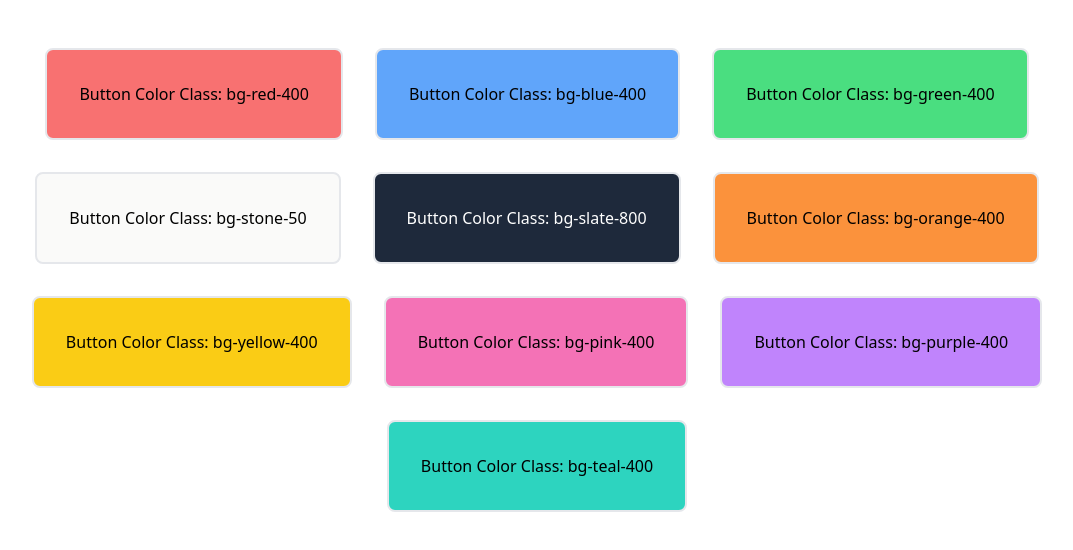
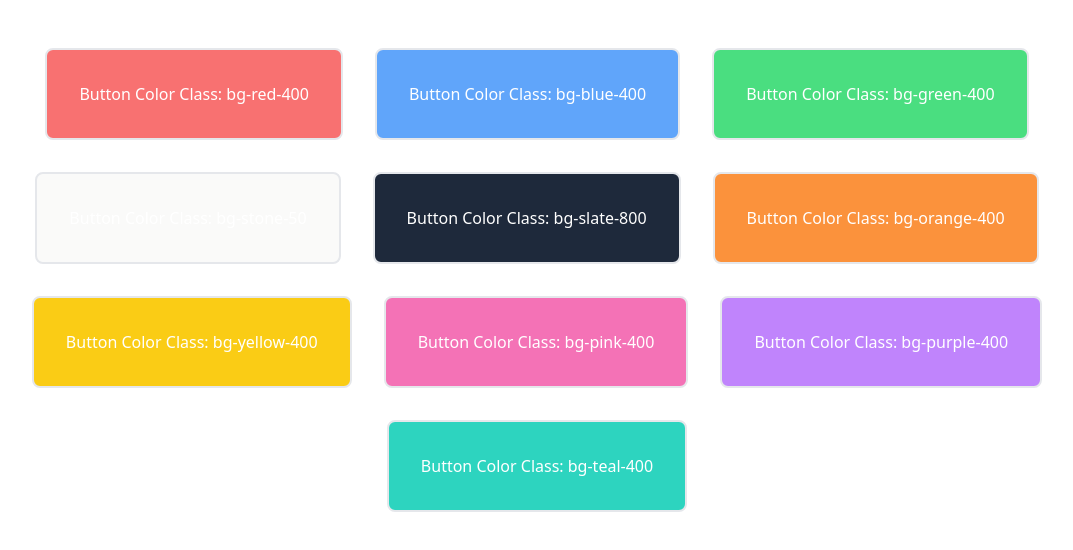
Before and after one commit to moyad37/Frontend_task, a React (Vite) app in the folder my-react-app/: page / in a window 1280 px wide. Shown: the top 550 px of the page, without its empty margins (103-1176 px from the left). Built offline with nearby package versions, Linux system fonts and the light colour scheme.

Commit message:
classname modified

```diff
--- a/my-react-app/src/components/Buttons/ColorfulButton.tsx
+++ b/my-react-app/src/components/Buttons/ColorfulButton.tsx
@@ -19,7 +19,7 @@ const ColorfulButton = ({ buttonColor }: Props) => {
     <button
       onClick={() => handleColor(buttonColor)}
       className={clsx(
-        "p-8 m-4 border-2 rounded-lg hover:-translate-y-2 duration-15",
+        "p-8 m-4 border-2 rounded-lg hover:-translate-y-2 duration-15 text-white",
         buttonColor,
         textColor
       )}
```
